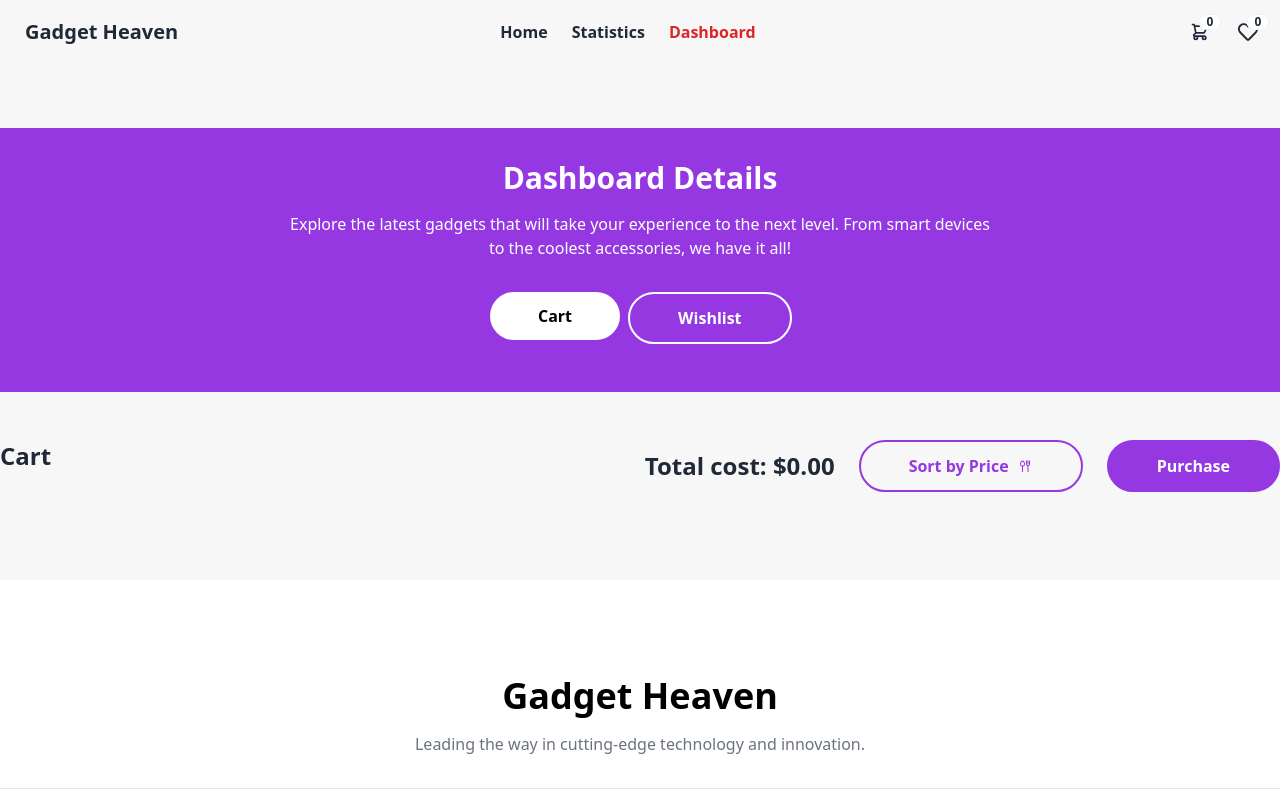
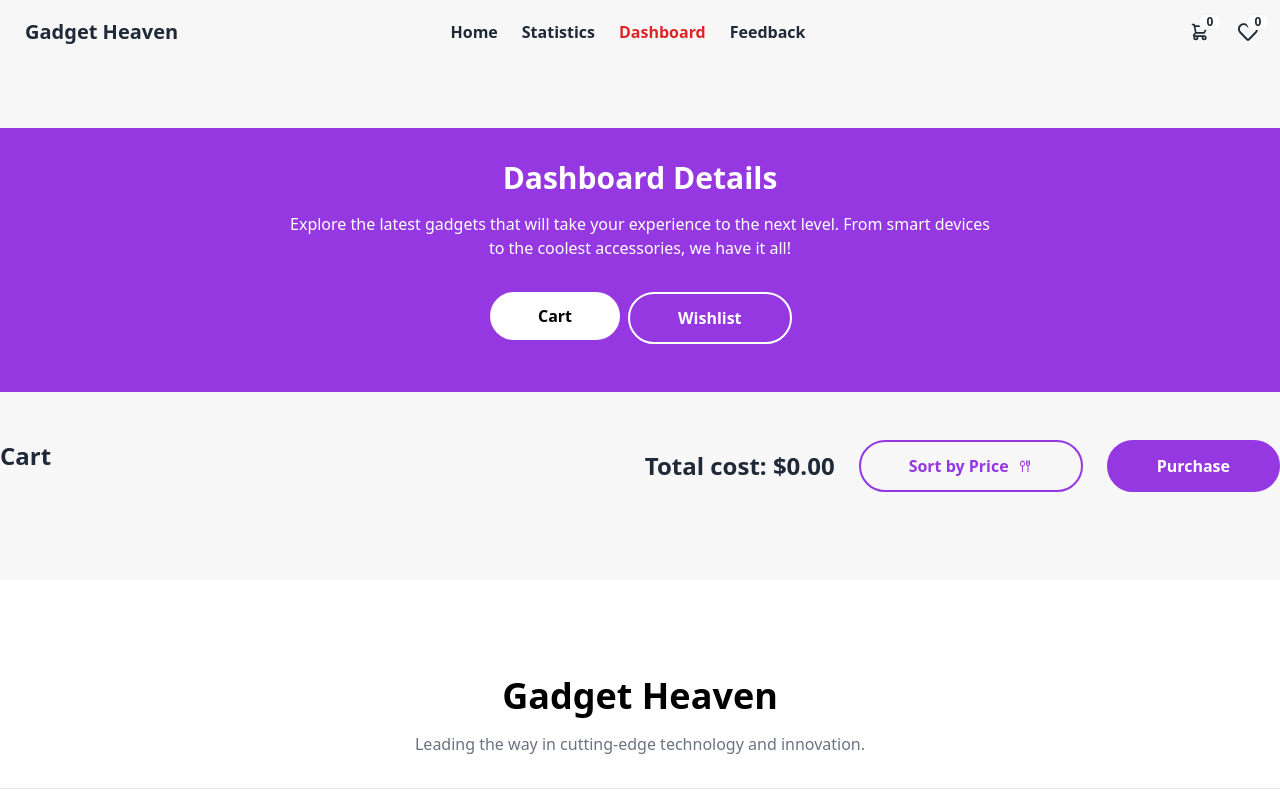
Before and after one commit to programming-hero-web-course-4/b10a8-gadget-heaven-HabiburRahman02, a React (Vite) app: page /dashboard in a window 1280 px wide. Shown: the top 800 px of the page. Built offline with nearby package versions, Linux system fonts and the light colour scheme.

Commit message:
user feedback banner addd

```diff
--- /dev/null
+++ b/public/feedback.json
@@ -0,0 +1,50 @@
+[
+    {
+        "id": 1,
+        "name": "Alice Johnson",
+        "profile_image": "https://i.ibb.co.com/VtsCc0x/user-1.jpg",
+        "rating": 4.5,
+        "comment": "Great product, very satisfied with the quality!",
+        "date": "2024-11-01"
+    },
+    {
+        "id": 2,
+        "name": "Bob Smith",
+        "profile_image": "https://i.ibb.co.com/0ypg14g/user-2.jpg",
+        "rating": 3.0,
+        "comment": "Average experience, expected more features.",
+        "date": "2024-11-02"
+    },
+    {
+        "id": 3,
+        "name": "Carol Baker",
+        "profile_image": "https://i.ibb.co.com/bbBr7Lb/user-3.jpg",
+        "rating": 5.0,
+        "comment": "Excellent product! Highly recommend.",
+        "date": "2024-11-03"
+    },
+    {
+        "id": 4,
+        "name": "Dave Wilson",
+        "profile_image": "https://i.ibb.co.com/QDSb3JQ/user-4.jpg",
+        "rating": 4.0,
+        "comment": "Good value for the price.",
+        "date": "2024-11-04"
+    },
+    {
+        "id": 5,
+        "name": "Eve Thompson",
+        "profile_image": "https://i.ibb.co.com/gFz8JWy/user-5.jpg",
+        "rating": 2.5,
+        "comment": "Not as expected. Could be better.",
+        "date": "2024-11-05"
+    },
+    {
+        "id": 6,
+        "name": "Frank Miller",
+        "profile_image": "https://i.ibb.co.com/m4VnT6s/user-6.jpg",
+        "rating": 4.8,
+        "comment": "Amazing quality and service.",
+        "date": "2024-11-06"
+    }
+]
--- a/src/components/Navbar/Navbar.jsx
+++ b/src/components/Navbar/Navbar.jsx
@@ -9,6 +9,7 @@ const Navbar = () => {
         <NavLink className={({ isActive }) => `font-semibold text-base mr-6 ${isActive && 'text-red-600'}`} to='/'>Home</NavLink>
         <NavLink className={({ isActive }) => `font-semibold text-base mr-6 ${isActive && 'text-red-600'}`} to='/statistics'>Statistics</NavLink>
         <NavLink className={({ isActive }) => `font-semibold text-base mr-6 ${isActive && 'text-red-600'}`} to='/dashboard'>Dashboard</NavLink>
+        <NavLink className={({ isActive }) => `font-semibold text-base mr-6 ${isActive && 'text-red-600'}`} to='/feedback'>Feedback</NavLink>
     </>
     return (
         <div>
--- a/src/pages/Dashboard/Dashboard.jsx
+++ b/src/pages/Dashboard/Dashboard.jsx
@@ -14,10 +14,10 @@ const Dashboard = () => {
                     <TabList className={' bg-[#9538E2] pb-12'}>
                         <div className="flex gap-2 max-w-[300px] mx-auto">
                             <Tab>
-                                <button className="mt-8 bg-white text-black font-semibold rounded-full px-12 py-3 hover:bg-base-200">Cart</button>
+                                <button className=" bg-white text-black font-semibold rounded-full px-12 py-3 hover:bg-base-200">Cart</button>
                             </Tab>
                             <Tab>
-                                <button className="mt-8 border-white text-white hover:text-black border-2 font-semibold rounded-full px-12 py-3 hover:bg-base-200">Wishlist</button>
+                                <button className=" border-white text-white hover:text-black border-2 font-semibold rounded-full px-12 py-3 hover:bg-base-200">Wishlist</button>
                             </Tab>
                         </div>
                     </TabList>
--- a/src/pages/Dashboard/DashboardBanner/DashboardBanner.jsx
+++ b/src/pages/Dashboard/DashboardBanner/DashboardBanner.jsx
@@ -1,14 +1,12 @@
 
-const DashboardBanner = ({ title, subTitle }) => {
+const DashboardBanner = ({ title, subTitle, des }) => {
 
     return (
         <div className="bg-[#9538E2]">
-            <div className=" max-w-[1400px] p-8 pb-0 mx-auto text-center text-white">
+            <div className=" max-w-[1400px] p-8 mx-auto text-center text-white">
                 <h2 className="text-3xl font-bold mb-4 ">{title}</h2>
                 <p className="max-w-[700px] mx-auto">{subTitle}</p>
-                <div className="max-w-72 mx-auto">
-
-                </div>
+                <p className="-4">{des}</p>
             </div>
         </div>
     );
--- /dev/null
+++ b/src/pages/Feedback/Feedback.jsx
@@ -0,0 +1,28 @@
+import { useContext } from "react";
+import { ProductContext } from "../../provider/ProductProvider";
+import FeedbackCard from "./FeedbackCard";
+import DashboardBanner from "../Dashboard/DashboardBanner/DashboardBanner";
+
+const Feedback = () => {
+    const { feedback } = useContext(ProductContext);
+    console.log(feedback);
+    return (
+        <div className="">
+            <DashboardBanner
+                title={'Users Feedback'}
+                subTitle='Explore the latest gadgets that will take your experience to the next level. From smart devices to the coolest accessories, we have it all!'
+                des='Explore the latest gadgets that will take your experience to the next level. From smart devices to the coolest accessories, we have it all!'
+            ></DashboardBanner>
+            <div className="max-w-[1400px] mx-auto grid grid-cols-1 md:grid-cols-3 lg:grid-cols-4 gap-6 mt-12">
+                {
+                    feedback.map(feed => <FeedbackCard
+                        key={feed.id}
+                        feed={feed}
+                    ></FeedbackCard>)
+                }
+            </div>
+        </div>
+    );
+};
+
+export default Feedback;
--- /dev/null
+++ b/src/pages/Feedback/FeedbackCard.jsx
@@ -0,0 +1,24 @@
+
+const FeedbackCard = ({ feed }) => {
+    const { name, profile_image, rating, comment, date } = feed;
+    return (
+        <div>
+            <div className="card bg-base-100 shadow-xl">
+                <figure>
+                    <img
+                        src="https://img.daisyui.com/images/stock/photo-1606107557195-0e29a4b5b4aa.webp"
+                        alt="Shoes" />
+                </figure>
+                <div className="card-body">
+                    <h2 className="card-title">Shoes!</h2>
+                    <p>If a dog chews shoes whose shoes does he choose?</p>
+                    <div className="card-actions justify-end">
+                        <button className="btn btn-primary">Buy Now</button>
+                    </div>
+                </div>
+            </div>
+        </div>
+    );
+};
+
+export default FeedbackCard;
--- a/src/provider/ProductProvider.jsx
+++ b/src/provider/ProductProvider.jsx
@@ -6,8 +6,8 @@ const ProductProvider = ({ children }) => {
     const [products, setProducts] = useState([]);
     const [carts, setCarts] = useState([]);
     const [lists, setLists] = useState([]);
+    const [feedback, setFeedback] = useState([]);
 
-    console.log('lists', lists);
     useEffect(() => {
         fetch('/categories.json')
             .then(res => res.json())
@@ -20,6 +20,12 @@ const ProductProvider = ({ children }) => {
             .then(data => setProducts(data))
     }, [])
 
+    useEffect(() => {
+        fetch('/feedback.json')
+            .then(res => res.json())
+            .then(data => setFeedback(data))
+    }, [])
+
 
     const productInfo = {
         categories,
@@ -27,7 +33,8 @@ const ProductProvider = ({ children }) => {
         carts,
         setCarts,
         lists,
-        setLists
+        setLists,
+        feedback
     }
 
     return (
--- a/src/routes/Routes.jsx
+++ b/src/routes/Routes.jsx
@@ -6,6 +6,7 @@ import Statistics from "../pages/Statistics/Statistics";
 import Dashboard from "../pages/Dashboard/Dashboard";
 import AllProducts from "../pages/Home/AllProducts/AllProducts";
 import ViewDetails from "../pages/Home/Home/ViewDetails/ViewDetails";
+import Feedback from "../pages/Feedback/Feedback";
 
 const router = createBrowserRouter([
     {
@@ -37,6 +38,10 @@ const router = createBrowserRouter([
                 element: <Statistics></Statistics>
             },
             {
+                path: '/feedback',
+                element: <Feedback></Feedback>
+            },
+            {
                 path: '/dashboard',
                 element: <Dashboard></Dashboard>
             }
```
